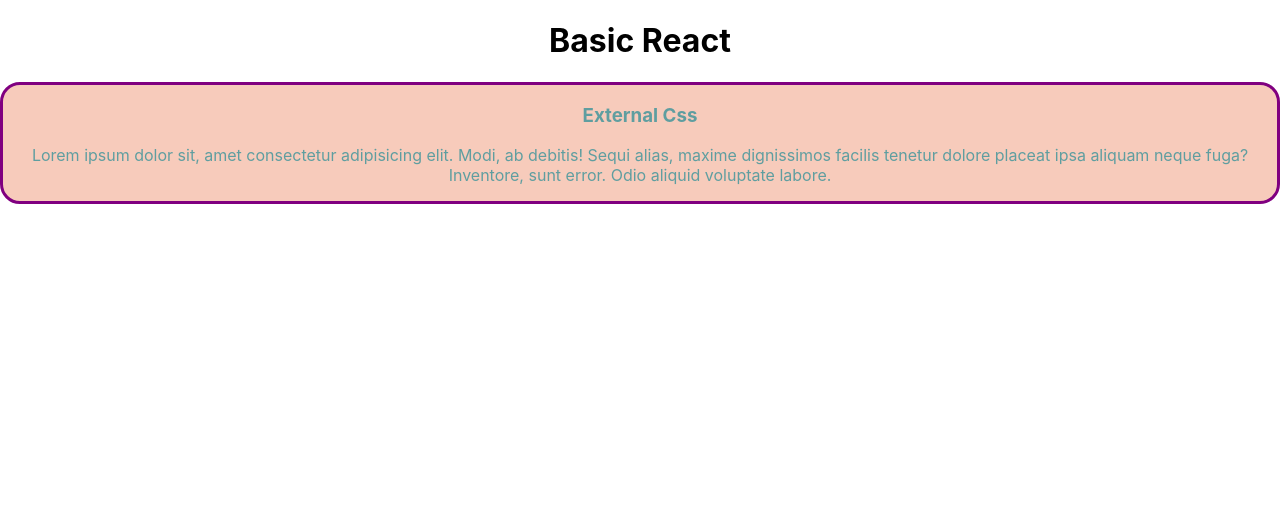
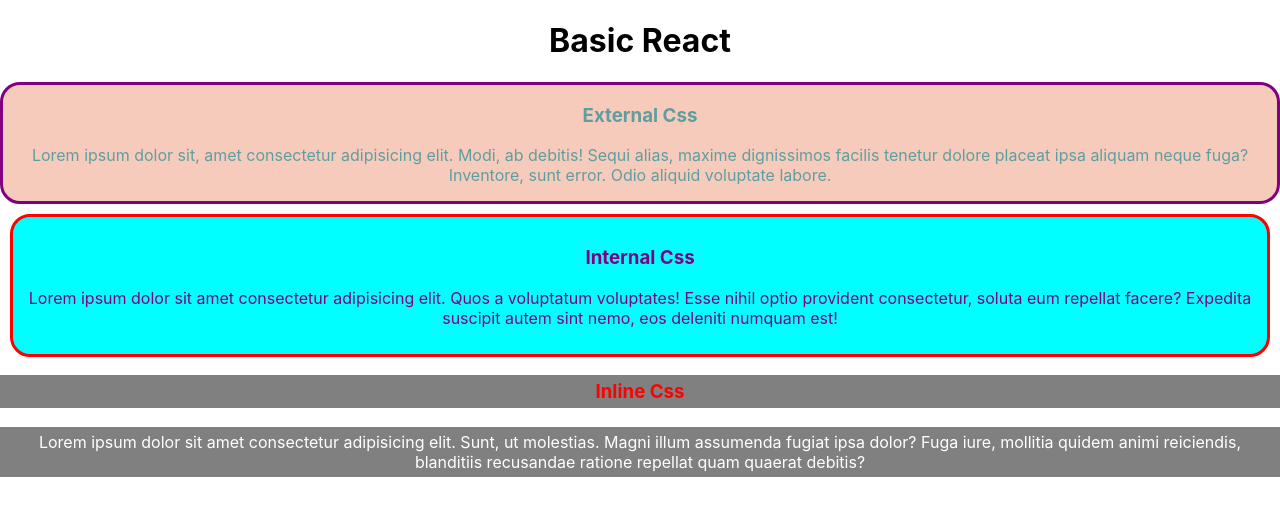
Before and after one commit to khaled39ab/Basic-React, a React (Create React App) app: page / in a window 1280 px wide. Shown: the top 516 px of the page. Built offline with nearby package versions, Linux system fonts and the light colour scheme.

Commit message:
Internal & Inline css added

```diff
--- a/src/App.css
+++ b/src/App.css
@@ -38,7 +38,7 @@
 }
 
 
-.greeting{
+.external{
   color: cadetblue;
   background-color: rgb(247, 203, 187);
   border: 3px solid purple;
--- a/src/App.js
+++ b/src/App.js
@@ -1,22 +1,51 @@
 // import logo from './logo.svg';
 import './App.css';
+
+const internal = {
+  color: "purple",
+  backgroundColor: "cyan",
+  border: '3px solid red',
+  borderRadius: '20px',
+  padding: '10px',
+  margin: '10px'
+}
 
 function App() {
   return (
     <div className="App">
       <h1>Basic React</h1>
       <ExternalCss></ExternalCss>
+      <InternalCss></InternalCss>
+      <InlineCss></InlineCss>
     </div>
   );
 }
 
 function ExternalCss() {
   return (
-    <div className='greeting'>
+    <div className='external'>
       <h3>External Css</h3>
       <p>Lorem ipsum dolor sit, amet consectetur adipisicing elit. Modi, ab debitis! Sequi alias, maxime dignissimos facilis tenetur dolore placeat ipsa aliquam neque fuga? Inventore, sunt error. Odio aliquid voluptate labore.</p>
     </div>
   )
 }
 
+function InternalCss(){
+  return (
+    <div style={internal}>
+      <h3>Internal Css</h3>
+      <p>Lorem ipsum dolor sit amet consectetur adipisicing elit. Quos a voluptatum voluptates! Esse nihil optio provident consectetur, soluta eum repellat facere? Expedita suscipit autem sint nemo, eos deleniti numquam est!</p>
+    </div>
+  )
+}
+
+function InlineCss(){
+  return (
+    <div>
+      <h3 style={{color:'red', backgroundColor:'gray', padding:'5px'}}>Inline Css</h3>
+      <p style={{color:'white', backgroundColor:'gray', padding:'5px'}}>Lorem ipsum dolor sit amet consectetur adipisicing elit. Sunt, ut molestias. Magni illum assumenda fugiat ipsa dolor? Fuga iure, mollitia quidem animi reiciendis, blanditiis recusandae ratione repellat quam quaerat debitis?</p>
+    </div>
+  )
+}
+
 export default App;
```
